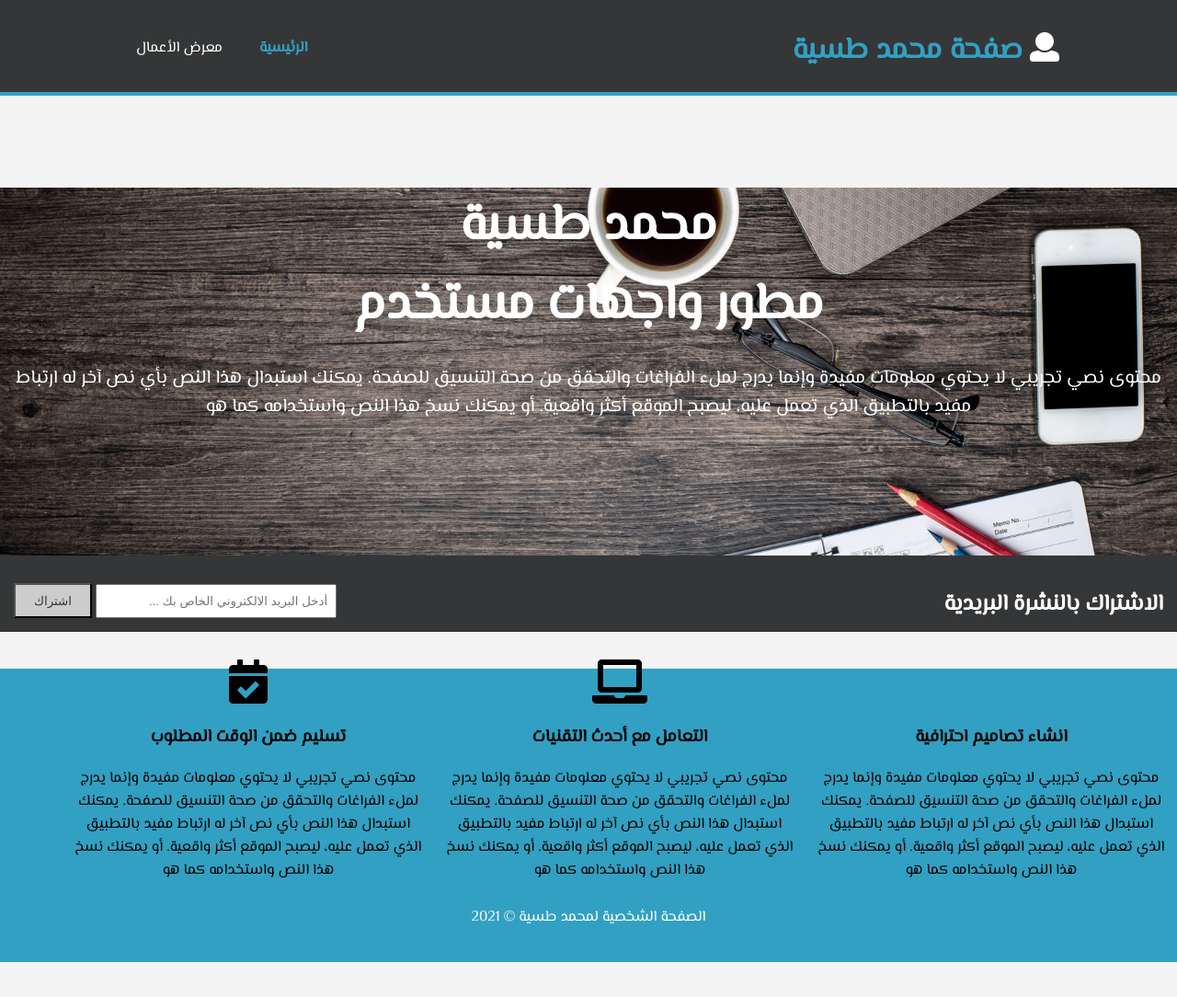
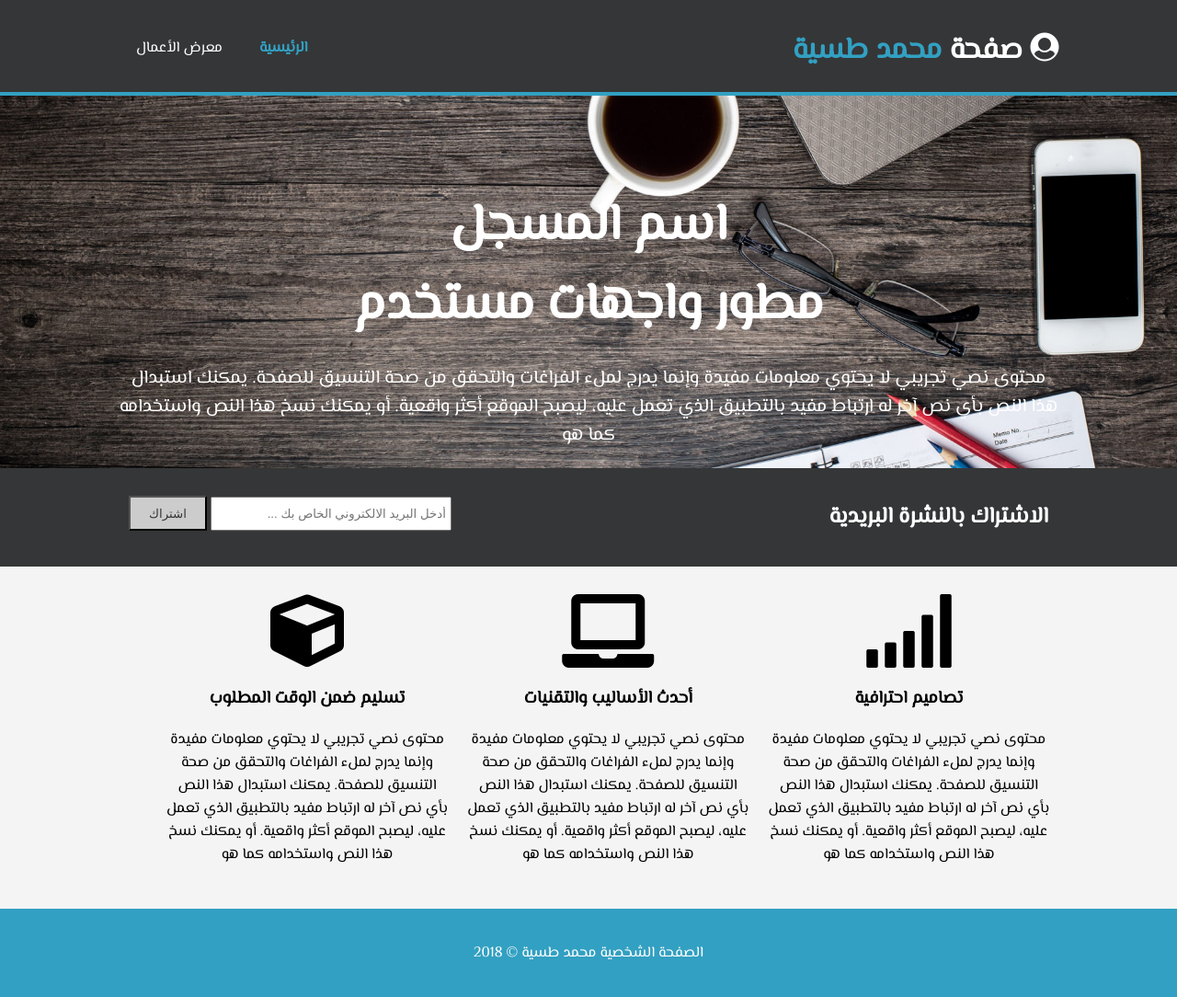
Before and after one commit to MohamadTassieh/Portfolio-Example, a plain HTML site: page index.html in a window 1280 px wide. Shown: the whole page at 92% size. Before the commit the page ends 1046 px from the top, so only its background shows below. Drawn offline with Linux system fonts and the light colour scheme.

Commit message:
Second Edit

```diff
--- a/index.html
+++ b/index.html
@@ -2,10 +2,10 @@
 <html>
 	<head>
 		<meta charset="utf-8" />
-		<meta name="description" content="موقع شخصي لمحمد طسية" />
+		<meta name="description" content="موقع شخصي لـ محمد طسية" />
 		<meta name="author" content="محمد طسية" />
-		<title>الموقع الشخصي</title>
-		<link rel="stylesheet" href="./css/all.min.css" />
+		<title>محمد طسية</title>
+		<link rel="stylesheet" href="./css/fontawesome-all.min.css" />
 		<link rel="stylesheet" href="./css/style.css" />
 	</head>
 	<body>
@@ -13,8 +13,8 @@
 			<div class="container">
 				<div id="branding">
 					<h1>
-						<i class="fas fa-user"></i>
-						<span class="highlight">صفحة محمد طسية</span>
+						<i class="fas fa-user-circle"></i> صفحة
+						<sapn class="highlight">محمد طسية </sapn>
 					</h1>
 				</div>
 				<nav>
@@ -26,31 +26,36 @@
 			</div>
 		</header>
 		<section id="showcase">
-			<h1>محمد طسية <br />مطور واجهات مستخدم</h1>
+			<div class="container">
+				<h1>
+					اسم المسجل <br />
+					مطور واجهات مستخدم
+				</h1>
 				<p>
-				محتوى نصي تجريبي لا يحتوي معلومات مفيدة وإنما يدرج لملء الفراغات والتحقق
-				من صحة التنسيق للصفحة. يمكنك استبدال هذا النص بأي نص آخر له ارتباط مفيد
-				بالتطبيق الذي تعمل عليه، ليصبح الموقع أكثر واقعية. أو يمكنك نسخ هذا النص
-				واستخدامه كما هو
+					محتوى نصي تجريبي لا يحتوي معلومات مفيدة وإنما يدرج لملء الفراغات
+					والتحقق من صحة التنسيق للصفحة. يمكنك استبدال هذا النص بأي نص آخر له
+					ارتباط مفيد بالتطبيق الذي تعمل عليه، ليصبح الموقع أكثر واقعية. أو
+					يمكنك نسخ هذا النص واستخدامه كما هو
 				</p>
-			<div class="container"></div>
+			</div>
 		</section>
 		<section id="newsletter">
+			<div class="container">
 				<h1>الاشتراك بالنشرة البريدية</h1>
 				<form action="">
 					<input
 						type="email"
-					placeholder=" أدخل البريد الالكتروني الخاص بك ..."
+						placeholder="أدخل البريد الالكتروني الخاص بك ..."
 					/>
 					<button type="submit" class="button">اشتراك</button>
 				</form>
-			<div class="container"></div>
+			</div>
 		</section>
 		<section id="boxes">
-			<div class="container"></div>
+			<div class="container">
 				<div class="box">
-				<i class="fas fa-pencil-ruler fa-3x"></i>
-				<h3>انشاء تصاميم احترافية</h3>
+					<i class="fa fa-signal fa-5x"></i>
+					<h3>تصاميم احترافية</h3>
 					<p>
 						محتوى نصي تجريبي لا يحتوي معلومات مفيدة وإنما يدرج لملء الفراغات
 						والتحقق من صحة التنسيق للصفحة. يمكنك استبدال هذا النص بأي نص آخر له
@@ -59,8 +64,8 @@
 					</p>
 				</div>
 				<div class="box">
-				<i class="fas fa-laptop fa-3x"></i>
-				<h3>التعامل مع أحدث التقنيات</h3>
+					<i class="fa fa-laptop fa-5x"></i>
+					<h3>أحدث الأساليب والتقنيات</h3>
 					<p>
 						محتوى نصي تجريبي لا يحتوي معلومات مفيدة وإنما يدرج لملء الفراغات
 						والتحقق من صحة التنسيق للصفحة. يمكنك استبدال هذا النص بأي نص آخر له
@@ -69,7 +74,7 @@
 					</p>
 				</div>
 				<div class="box">
-				<i class="fas fa-calendar-check fa-3x"></i>
+					<i class="fa fa-cube fa-5x"></i>
 					<h3>تسليم ضمن الوقت المطلوب</h3>
 					<p>
 						محتوى نصي تجريبي لا يحتوي معلومات مفيدة وإنما يدرج لملء الفراغات
@@ -78,9 +83,10 @@
 						يمكنك نسخ هذا النص واستخدامه كما هو
 					</p>
 				</div>
+			</div>
 		</section>
 		<footer>
-			<p>الصفحة الشخصية لمحمد طسية &copy; 2021</p>
+			<p>الصفحة الشخصية محمد طسية &copy; 2018</p>
 		</footer>
 	</body>
 </html>
```
Also changed, not shown: gallery.html (+4 -4 lines). Lines whose indentation alone changed are shown as unchanged.
